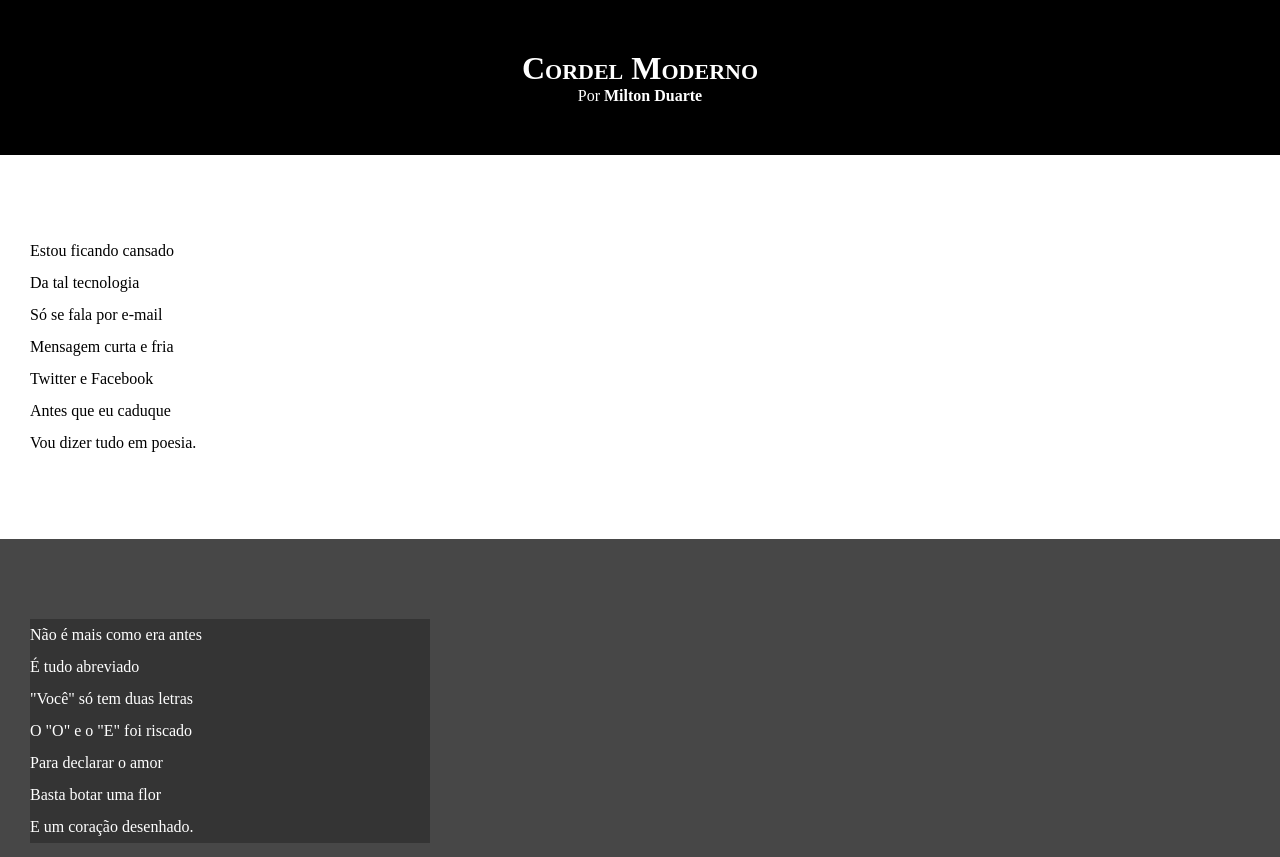
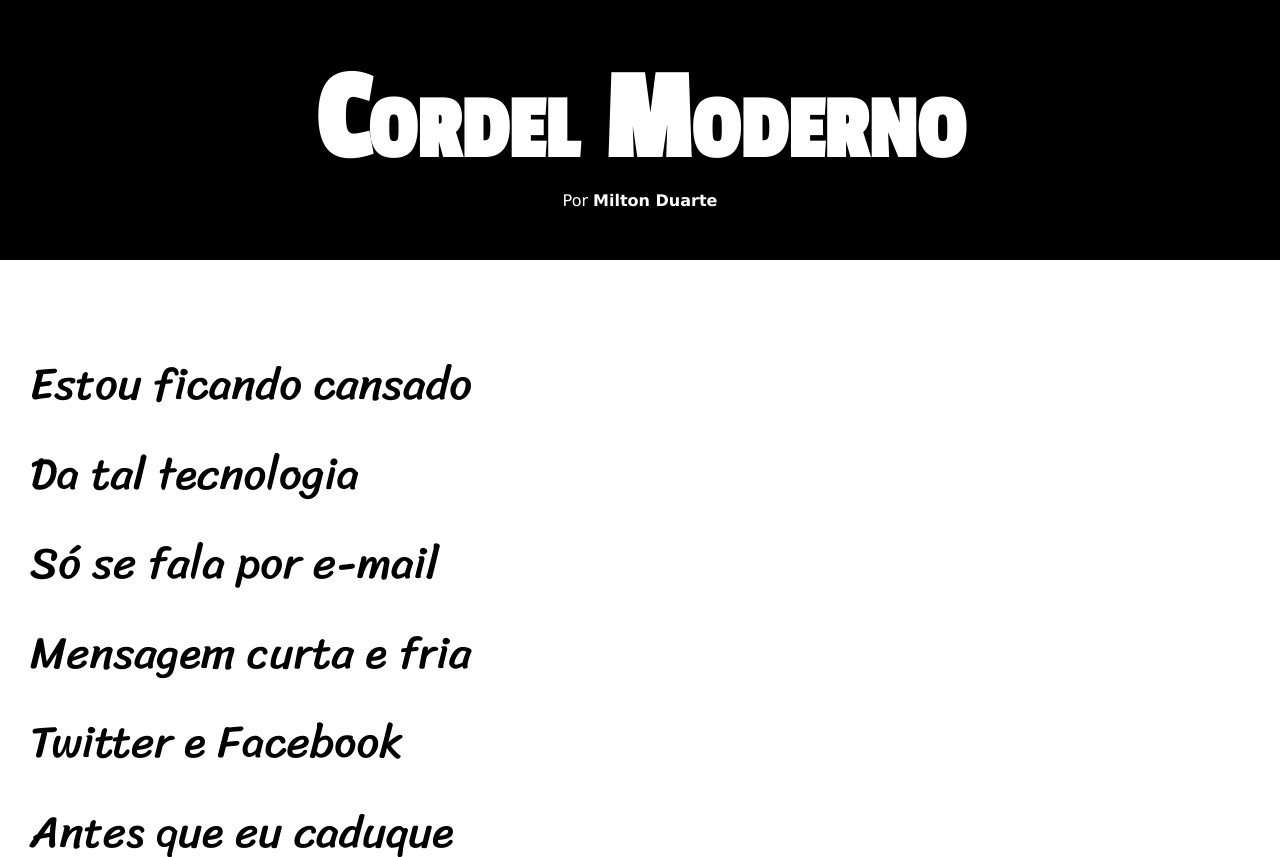
Before and after one commit to EderArthur/projeto-cordel, a plain HTML site: page index.html in a window 1280 px wide. Shown: the top 857 px of the page. Drawn offline with Linux system fonts and the light colour scheme.

Commit message:
atualização de estilos

```diff
--- a/estilo/style.css
+++ b/estilo/style.css
@@ -1,4 +1,14 @@
 @charset "UTF-8";
+
+@import url('https://fonts.googleapis.com/css2?family=Passion+One&display=swap');
+
+@import url('https://fonts.googleapis.com/css2?family=Sriracha&display=swap');
+
+:root{
+    --fonte01: Verdana, Geneva, Tahoma, sans-serif;
+    --fonte02: 'Passion One', cursive;
+    --fonte03: 'Sriracha', cursive;
+}
 
 * {
     margin: 0px;
@@ -7,6 +17,7 @@
 }
 
 html, body{
+    font-family: var(--fonte01);
     min-height: 100%vh;
     background-color: darkgray;
 }
@@ -16,6 +27,8 @@ header{
     text-align: center;
 }
 header > h1 {
+    font-family: var(--fonte02);
+    font-size: 10vw;
     padding-top: 50px;
     font-variant: small-caps;
 }
@@ -32,6 +45,8 @@ header a:hover, footer a:hover{
 }
 
 section{
+    font-family: var(--fonte03);
+    font-size: 3.5vw;
     padding-top: 10vh;
     padding-bottom: 10vh;
     line-height: 2em;
@@ -49,8 +64,11 @@ section.imagem {
 }
 
 section.imagem > p {
+    display: inline-block;
+    padding: 10px;
     background-color: rgba(0, 0, 0, 0.267);
-    width: 400px;
+
+
 }
 
 
```
